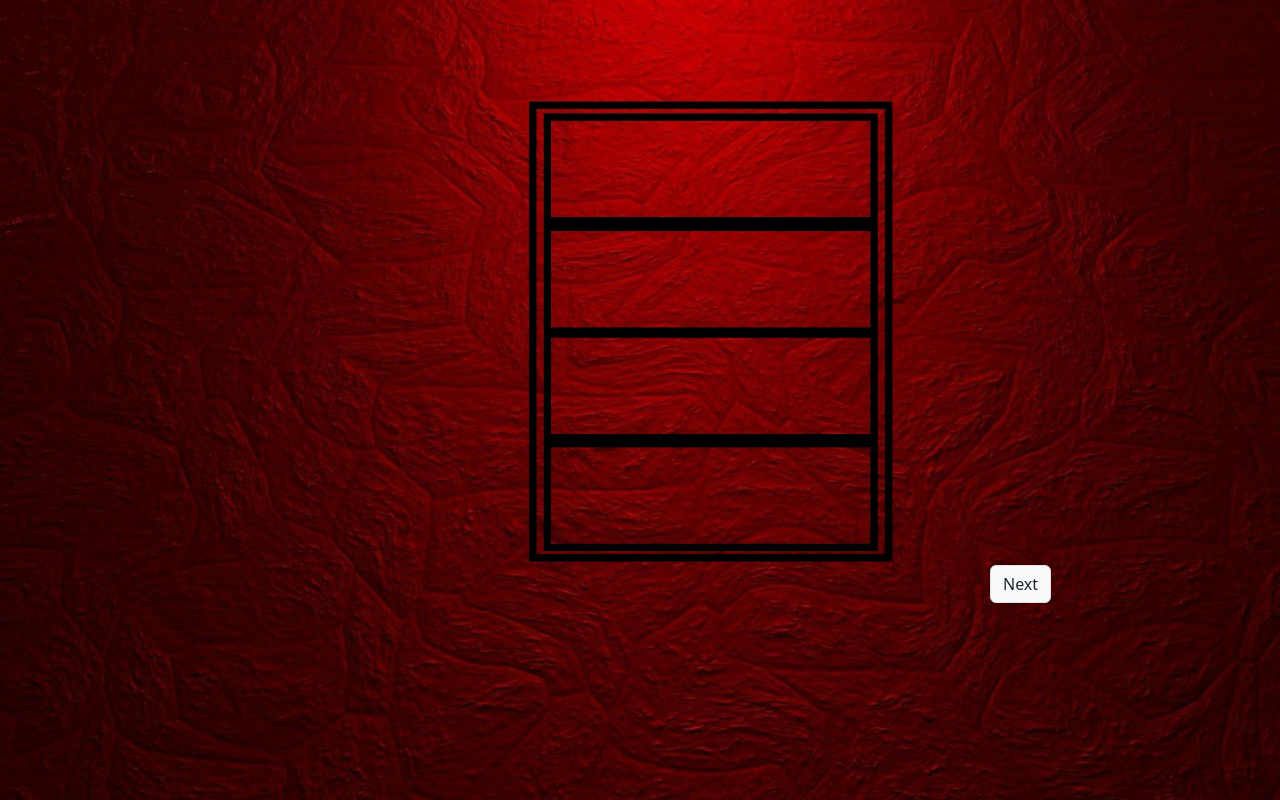
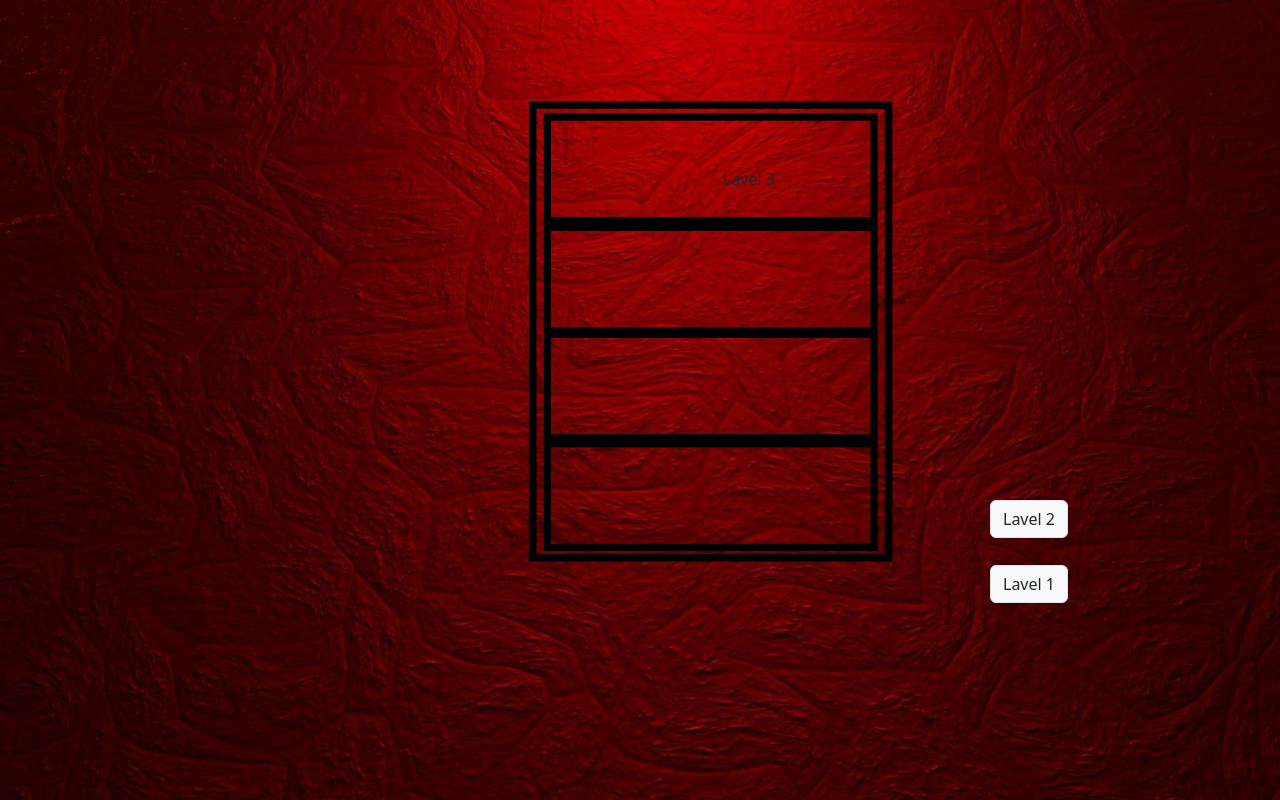
Before and after one commit to mikhailgutsu/DB_Project, a React (Create React App) app in the folder DB_Project/FrontEnd/: page /welcome in a window 1280 px wide. Built offline with nearby package versions, Linux system fonts and the light colour scheme.

Commit message:
Update Welcome.js

```diff
--- a/DB_Project/FrontEnd/src/Welcome.js
+++ b/DB_Project/FrontEnd/src/Welcome.js
@@ -15,15 +15,27 @@ function Welcome()
         flexDirection: 'column', // Разместить элементы вертикально
     };
 
-    const buttonStyle = {
+    const buttonStyle1 = {
         position: 'absolute',
         top: '565px',
         left: '990px',
     };
+    const buttonStyle2 = {
+        position: 'absolute',
+        top: '500px',
+        left: '990px',
+    };
+    const buttonStyle3 = {
+        position: 'absolute',
+        top: '160px',
+        left: '710px',
+    };
 
     return (
         <div style={containerStyle}>
-            <Link to="/Welcome" className='btn btn-default border bg-light text-decoration-none' style={buttonStyle}> Next </Link>
+            <Link to="/Welcome" className='btn btn-default border bg-light text-decoration-none' style={buttonStyle1}>  Lavel 1  </Link>
+            <Link to="/Welcome" className='btn btn-default border bg-light text-decoration-none' style={buttonStyle2}>  Lavel 2  </Link>
+            <Link to="/Welcome" className='btn btn-default   text-decoration-none' style={buttonStyle3}> Lavel 3 </Link>
         </div>
     );
 }
```
